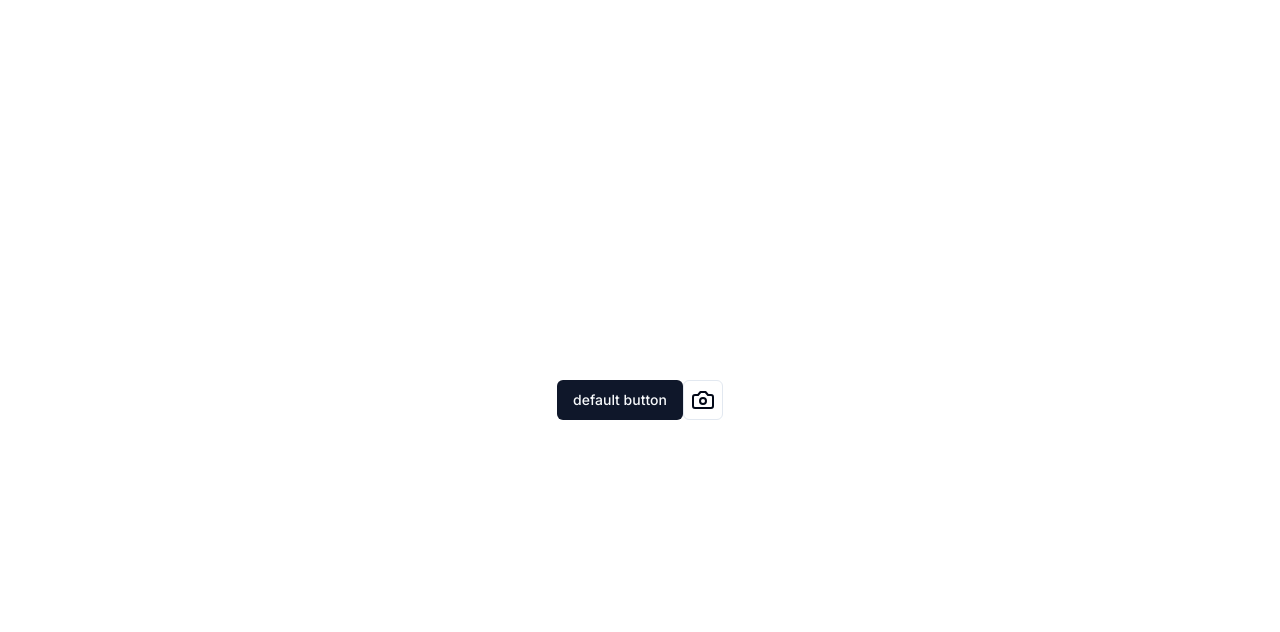
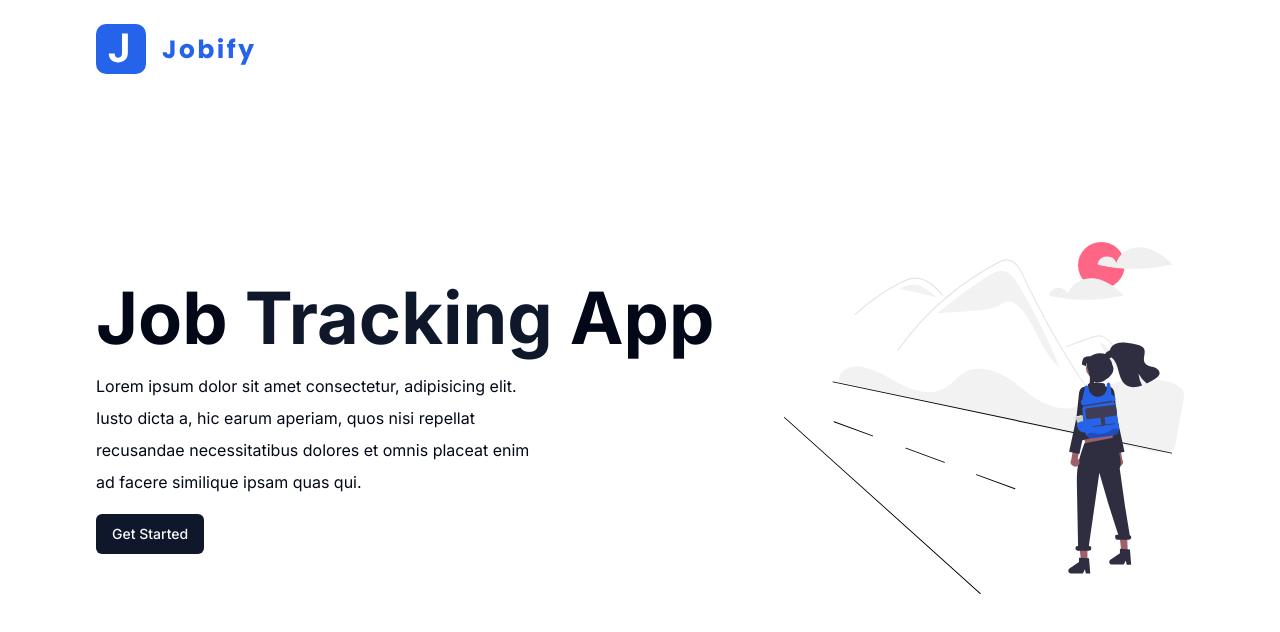
Before and after one commit to tdoval/jobify, a Next.js app: page / in a window 1280 px wide. Shown: the top 632 px of the page. Built offline with nearby package versions, Linux system fonts and the light colour scheme.

Commit message:
pages setup and layout

```diff
--- /dev/null
+++ b/app/(dashboard)/add-job/page.tsx
@@ -0,0 +1,7 @@
+const AddJobPage = () => {
+    return (
+        <div className="text-4xl">AddJobPage</div>
+    )
+}
+
+export default AddJobPage
--- /dev/null
+++ b/app/(dashboard)/jobs/page.tsx
@@ -0,0 +1,7 @@
+function JobsPage() {
+    return (
+        <h1 className="text-4xl">JobsPage</h1>
+    )
+}
+
+export default JobsPage
--- /dev/null
+++ b/app/(dashboard)/layout.tsx
@@ -0,0 +1,9 @@
+import React from "react"
+
+const layout = ({ children }: { children: React.ReactNode }) => {
+    return (
+        <div>{children}</div>
+    )
+}
+
+export default layout
--- /dev/null
+++ b/app/(dashboard)/stats/page.tsx
@@ -0,0 +1,7 @@
+const StatsPage = () => {
+    return (
+        <div>StatsPage</div>
+    )
+}
+
+export default StatsPage
--- a/app/page.tsx
+++ b/app/page.tsx
@@ -1,14 +1,31 @@
+import Image from "next/image"
+import Logo from "../assets/logo.svg"
+import LandingImg from '../assets/main.svg'
 import { Button } from "@/components/ui/button";
-import { Camera } from 'lucide-react'
-
+import Link from "next/link";
 
 export default function Home() {
   return (
-    <div className="h-screen flex items-center justify-center">
-      <Button>default button</Button>
-      <Button variant='outline' size='icon'>
-        <Camera />
-      </Button>
-    </div>
+    <main>
+      <header className="max-w-6xl mx-auto px-4 sm:px-8 py-6">
+        <Image src={Logo} alt="logo" />
+      </header>
+      <section className="max-w-6xl mx-auto px-4 sm:px-8 h-screen -mt-20 grid lg:grid-cols-[1fr,400px] items-center">
+        <div>
+          <h1 className="capitalize text-4xl md:text-7xl font-bold">
+            job <span className="text-primary">tracking</span> app
+          </h1>
+          <p className="leading-loose max-w-md mt-4">
+            Lorem ipsum dolor sit amet consectetur, adipisicing elit. Iusto dicta a, hic earum aperiam, quos nisi repellat recusandae necessitatibus dolores et omnis placeat enim ad facere similique ipsam quas qui.
+          </p>
+          <Button asChild className="mt-4">
+            <Link href='/add-job'>
+              Get Started
+            </Link>
+          </Button>
+        </div>
+        <Image src={LandingImg} alt="landing" className="hidden lg:block" />
+      </section>
+    </main>
   );
 }
```
